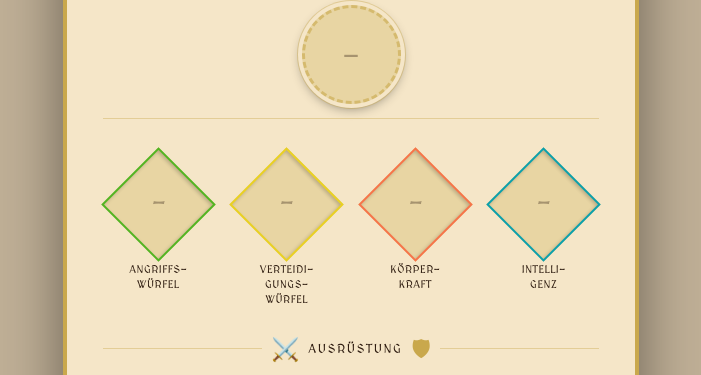
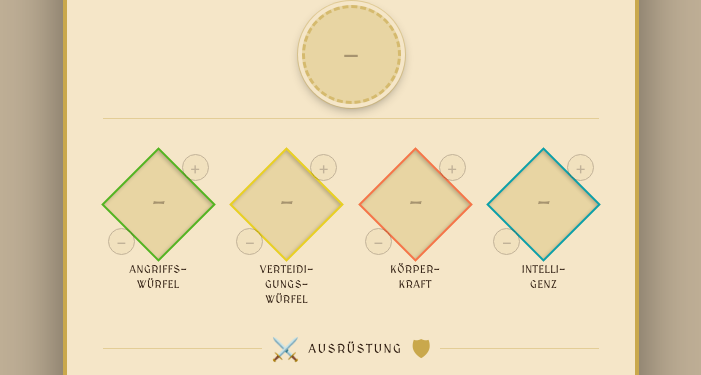
Before and after one commit to FL0R1AN84/hero-quest, a Vue app: page / in a window 1280 px wide. Shown: the part 325-700 px from the top of the page, without its empty margins (289-990 px from the left). Built offline with nearby package versions, Linux system fonts and the light colour scheme; a web font is replaced by a local one.

Commit message:
feat: implement death and revive mechanics in skill sheet stats

```diff
--- a/package.json
+++ b/package.json
@@ -1,6 +1,6 @@
 {
   "name": "hero-quest",
-  "version": "1.6.2",
+  "version": "1.7.0",
   "private": true,
   "type": "module",
   "scripts": {
--- a/src/components/SkillSheetStats.vue
+++ b/src/components/SkillSheetStats.vue
@@ -1,5 +1,5 @@
 <script lang="ts" setup>
-import { computed } from 'vue'
+import { computed, ref } from 'vue'
 import { storeToRefs } from 'pinia'
 import { useSkillSheetStore } from '@/stores/skillSheet'
 
@@ -26,25 +26,70 @@ const effectiveIntelligence = computed({
     intelligence.value = v - store.intelligenceBonus
   },
 })
+
+const isDead = computed(() => character.value !== '' && (bodyStrength.value ?? 0) === 0)
+
+function changeAttack(delta: number) {
+  const next = Math.min(6, Math.max(1, effectiveAttackDice.value + delta))
+  effectiveAttackDice.value = next
+}
+
+function changeDefense(delta: number) {
+  const next = Math.min(6, Math.max(1, effectiveDefenseDice.value + delta))
+  effectiveDefenseDice.value = next
+}
+
+function changeBodyStrength(delta: number) {
+  if (bodyStrength.value === null) return
+  bodyStrength.value = Math.max(0, bodyStrength.value + delta)
+}
+
+function changeIntelligence(delta: number) {
+  if (!character.value) return
+  const next = Math.max(0, effectiveIntelligence.value + delta)
+  effectiveIntelligence.value = next
+}
+
+// Revive
+const revivePoints = ref(1)
+
+function revive() {
+  if (bodyStrength.value === null) return
+  bodyStrength.value = Math.max(1, revivePoints.value)
+  revivePoints.value = 1
+}
 </script>
 
 <template>
-  <div class="stats-grid">
+  <!-- Death overlay -->
+  <Transition name="death">
+    <div v-if="isDead" class="death-overlay" @click.stop>
+      <div class="death-content">
+        <div class="death-skull">💀</div>
+        <div class="death-text">Der Held ist gefallen!</div>
+        <div class="revive-box">
+          <p class="revive-label">Wiederbelebung – Körperkraftpunkte wiederherstellen:</p>
+          <div class="revive-controls">
+            <button class="revive-adj" :disabled="revivePoints <= 1" @click="revivePoints > 1 && revivePoints--">−</button>
+            <span class="revive-value">{{ revivePoints }}</span>
+            <button class="revive-adj" @click="revivePoints++">+</button>
+          </div>
+          <button class="revive-btn" @click="revive">⚗️ Wiederbeleben</button>
+        </div>
+      </div>
+    </div>
+  </Transition>
+
+  <div class="stats-grid" :class="{ 'is-dead': isDead }">
     <!-- Angriffswürfel: green -->
     <div class="stat-cell">
       <div class="stat-diamond-wrap">
+        <button class="adj-btn adj-minus" :disabled="!character || effectiveAttackDice <= 1" @click="changeAttack(-1)">−</button>
         <div class="diamond" style="border-color: var(--color-green)">
           <span v-if="!character" class="diamond-input diamond-placeholder">–</span>
-          <input
-            v-else
-            v-model.number="effectiveAttackDice"
-            class="diamond-input"
-            max="99"
-            min="0"
-            placeholder="–"
-            type="number"
-          />
+          <span v-else class="diamond-input">{{ effectiveAttackDice }}</span>
         </div>
+        <button class="adj-btn adj-plus" :disabled="!character || effectiveAttackDice >= 6" @click="changeAttack(+1)">+</button>
       </div>
       <label class="stat-label">Angriffs-<br />würfel</label>
     </div>
@@ -52,43 +97,38 @@ const effectiveIntelligence = computed({
     <!-- Verteidigungswürfel: yellow -->
     <div class="stat-cell">
       <div class="stat-diamond-wrap">
+        <button class="adj-btn adj-minus" :disabled="!character || effectiveDefenseDice <= 1" @click="changeDefense(-1)">−</button>
         <div class="diamond" style="border-color: var(--color-yellow)">
           <span v-if="!character" class="diamond-input diamond-placeholder">–</span>
-          <input
-            v-else
-            v-model.number="effectiveDefenseDice"
-            class="diamond-input"
-            max="99"
-            min="0"
-            placeholder="–"
-            type="number"
-          />
+          <span v-else class="diamond-input">{{ effectiveDefenseDice }}</span>
         </div>
+        <button class="adj-btn adj-plus" :disabled="!character || effectiveDefenseDice >= 6" @click="changeDefense(+1)">+</button>
       </div>
       <label class="stat-label">Verteidi-<br />gungs-<br />würfel</label>
     </div>
 
     <!-- Körperkraft: red -->
     <div class="stat-cell">
-      <div class="diamond" style="border-color: var(--color-red)">
-        <input v-model.number="bodyStrength" class="diamond-input" max="99" min="0" placeholder="–" type="number" />
+      <div class="stat-diamond-wrap">
+        <button class="adj-btn adj-minus" :disabled="bodyStrength === null || bodyStrength <= 0" @click="changeBodyStrength(-1)">−</button>
+        <div class="diamond" :class="{ 'diamond-dead': isDead }" style="border-color: var(--color-red)">
+          <span v-if="bodyStrength === null" class="diamond-input diamond-placeholder">–</span>
+          <span v-else class="diamond-input" :class="{ 'text-dead': isDead }">{{ bodyStrength }}</span>
+        </div>
+        <button class="adj-btn adj-plus" :disabled="bodyStrength === null" @click="changeBodyStrength(+1)">+</button>
       </div>
       <label class="stat-label">Körper-<br />kraft</label>
     </div>
 
     <!-- Intelligenz: blue -->
     <div class="stat-cell">
-      <div class="diamond" style="border-color: var(--color-blue)">
-        <span v-if="!character" class="diamond-input diamond-placeholder">–</span>
-        <input
-          v-else
-          v-model.number="effectiveIntelligence"
-          class="diamond-input"
-          max="99"
-          min="0"
-          placeholder="–"
-          type="number"
-        />
+      <div class="stat-diamond-wrap">
+        <button class="adj-btn adj-minus" :disabled="!character || effectiveIntelligence <= 0" @click="changeIntelligence(-1)">−</button>
+        <div class="diamond" style="border-color: var(--color-blue)">
+          <span v-if="!character" class="diamond-input diamond-placeholder">–</span>
+          <span v-else class="diamond-input">{{ effectiveIntelligence }}</span>
+        </div>
+        <button class="adj-btn adj-plus" :disabled="!character" @click="changeIntelligence(+1)">+</button>
       </div>
       <label class="stat-label">Intelli-<br />genz</label>
     </div>
@@ -103,6 +143,12 @@ const effectiveIntelligence = computed({
   gap: 1rem 1rem;
   padding-block-start: 2rem;
   padding-block-end: 1rem;
+  position: relative;
+  transition: filter 0.5s;
+}
+
+.stats-grid.is-dead {
+  filter: grayscale(0.6) opacity(0.5);
 }
 
 @media (min-width: 480px) {
@@ -121,9 +167,50 @@ const effectiveIntelligence = computed({
 
 .stat-diamond-wrap {
   position: relative;
+  width: 4.5rem;
+  height: 4.5rem;
   display: flex;
   align-items: center;
   justify-content: center;
+}
+
+/* +/- buttons – positioned at the corners so they don't affect layout width */
+.adj-btn {
+  position: absolute;
+  width: 1.5rem;
+  height: 1.5rem;
+  border-radius: 50%;
+  border: 1.5px solid var(--hq-label);
+  background: var(--hq-card-bg-dark, #1a1a1a);
+  color: var(--hq-label);
+  font-size: 0.95rem;
+  line-height: 1;
+  cursor: pointer;
+  display: flex;
+  align-items: center;
+  justify-content: center;
+  transition: background-color 0.2s, color 0.2s, opacity 0.2s;
+  z-index: 1;
+}
+
+.adj-minus {
+  bottom: -0.55rem;
+  left: -0.55rem;
+}
+
+.adj-plus {
+  top: -0.55rem;
+  right: -0.55rem;
+}
+
+.adj-btn:hover:not(:disabled) {
+  background-color: var(--hq-label);
+  color: var(--hq-card-bg-dark);
+}
+
+.adj-btn:disabled {
+  opacity: 0.25;
+  cursor: not-allowed;
 }
 
 .diamond {
@@ -137,7 +224,14 @@ const effectiveIntelligence = computed({
   justify-content: center;
   transform: rotate(45deg);
   box-shadow: inset 0 2px 4px rgba(0, 0, 0, 0.2);
-  transition: background-color 0.4s;
+  transition: background-color 0.4s, border-color 0.4s;
+  flex-shrink: 0;
+}
+
+.diamond-dead {
+  border-color: #666 !important;
+  background-color: #1a1a1a;
+  animation: pulse-dead 1.5s ease-in-out infinite;
 }
 
 .diamond-input {
@@ -152,6 +246,13 @@ const effectiveIntelligence = computed({
   border: none;
   transition: color 0.4s;
   padding: 0.25rem 0;
+  display: flex;
+  align-items: center;
+  justify-content: center;
+}
+
+.text-dead {
+  color: #555 !important;
 }
 
 .diamond-input::placeholder {
@@ -178,15 +279,149 @@ const effectiveIntelligence = computed({
   transition: color 0.4s;
 }
 
-
-/* Hide number spinners */
-input[type='number']::-webkit-inner-spin-button,
-input[type='number']::-webkit-outer-spin-button {
-  -webkit-appearance: none;
-  margin: 0;
+/* ── Death overlay ────────────────────────────────────── */
+.death-overlay {
+  position: fixed;
+  inset: 0;
+  z-index: 9999;
+  display: flex;
+  align-items: center;
+  justify-content: center;
+  background: rgba(0, 0, 0, 0.78);
+  backdrop-filter: blur(4px);
 }
 
-input[type='number'] {
-  -moz-appearance: textfield;
+.death-content {
+  display: flex;
+  flex-direction: column;
+  align-items: center;
+  gap: 1rem;
+  animation: rise 0.6s ease-out both;
+}
+
+.death-skull {
+  font-size: 6rem;
+  filter: drop-shadow(0 0 24px #b00);
+  animation: shake 0.5s ease-in-out 0.6s both;
+}
+
+.death-text {
+  font-family: var(--font-fantasy), serif;
+  font-size: 2rem;
+  color: #cc2222;
+  text-shadow: 0 0 16px #ff0000aa, 0 2px 4px #000;
+  letter-spacing: 0.08em;
+  text-transform: uppercase;
+}
+
+/* ── Revive box ───────────────────────────────────────── */
+.revive-box {
+  margin-top: 1rem;
+  display: flex;
+  flex-direction: column;
+  align-items: center;
+  gap: 0.75rem;
+  background: rgba(255, 255, 255, 0.05);
+  border: 1px solid rgba(255, 255, 255, 0.12);
+  border-radius: 0.75rem;
+  padding: 1rem 1.5rem;
+  backdrop-filter: blur(2px);
+}
+
+.revive-label {
+  font-family: var(--font-fantasy), serif;
+  font-size: 0.75rem;
+  color: rgba(255, 255, 255, 0.7);
+  text-align: center;
+  letter-spacing: 0.04em;
+  text-transform: uppercase;
+}
+
+.revive-controls {
+  display: flex;
+  align-items: center;
+  gap: 1rem;
+}
+
+.revive-adj {
+  width: 2rem;
+  height: 2rem;
+  border-radius: 50%;
+  border: 1.5px solid rgba(255, 255, 255, 0.5);
+  background: transparent;
+  color: #fff;
+  font-size: 1.2rem;
+  cursor: pointer;
+  display: flex;
+  align-items: center;
+  justify-content: center;
+  transition: background-color 0.2s;
+}
+
+.revive-adj:hover:not(:disabled) {
+  background-color: rgba(255, 255, 255, 0.15);
+}
+
+.revive-adj:disabled {
+  opacity: 0.25;
+  cursor: not-allowed;
+}
+
+.revive-value {
+  font-family: var(--font-fantasy), serif;
+  font-size: 2rem;
+  color: #fff;
+  min-width: 2rem;
+  text-align: center;
+}
+
+.revive-btn {
+  margin-top: 0.25rem;
+  padding: 0.55rem 1.4rem;
+  border-radius: 2rem;
+  border: 2px solid #4caf50;
+  background: rgba(76, 175, 80, 0.15);
+  color: #88dd8a;
+  font-family: var(--font-fantasy), serif;
+  font-size: 1rem;
+  letter-spacing: 0.05em;
+  cursor: pointer;
+  transition: background-color 0.2s, color 0.2s, box-shadow 0.2s;
+}
+
+.revive-btn:hover {
+  background-color: #4caf50;
+  color: #000;
+  box-shadow: 0 0 16px #4caf5088;
+}
+
+/* Transitions */
+.death-enter-active {
+  transition: opacity 0.4s ease;
+}
+.death-leave-active {
+  transition: opacity 0.3s ease;
+}
+.death-enter-from,
+.death-leave-to {
+  opacity: 0;
+}
+
+@keyframes rise {
+  from { transform: translateY(40px); opacity: 0; }
+  to   { transform: translateY(0);    opacity: 1; }
+}
+
+@keyframes shake {
+  0%,100% { transform: rotate(0deg); }
+  20%     { transform: rotate(-8deg); }
+  40%     { transform: rotate(8deg); }
+  60%     { transform: rotate(-5deg); }
+  80%     { transform: rotate(5deg); }
+}
+
+@keyframes pulse-dead {
+  0%, 100% { box-shadow: inset 0 2px 4px rgba(0,0,0,0.2); }
+  50%      { box-shadow: inset 0 2px 4px rgba(0,0,0,0.2), 0 0 10px 2px #b00; }
 }
 </style>
```
